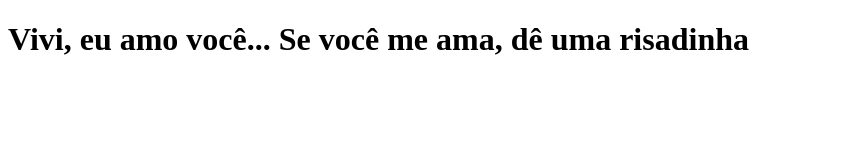
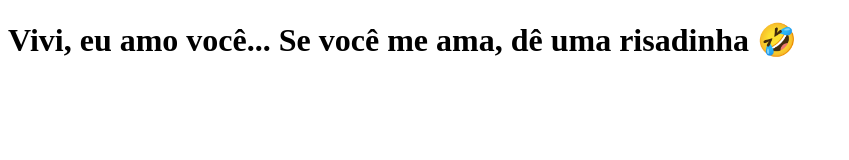
Before and after one commit to malenace/clone-tabnews, a Next.js app: page / in a window 1280 px wide. Shown: the top 160 px of the page, without its empty margins (0-849 px from the left). Built offline with nearby package versions, Linux system fonts and the light colour scheme.

Commit message:
alteração do index.js

```diff
--- a/pages/index.js
+++ b/pages/index.js
@@ -1,5 +1,5 @@
 function Home() {
-    return <h1>Vivi, eu amo você... Se você me ama, dê uma risadinha</h1>
+    return <h1>Vivi, eu amo você... Se você me ama, dê uma risadinha 🤣</h1>
 }
 
 export default Home;
```
